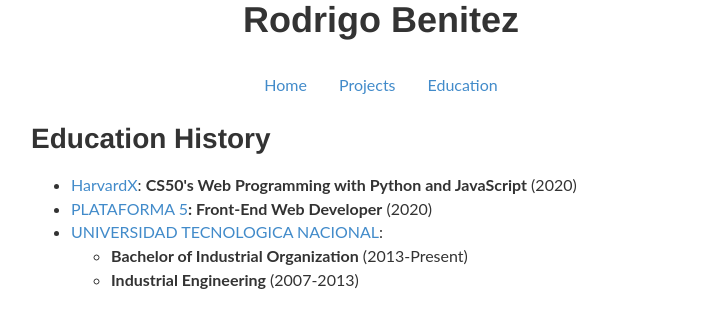
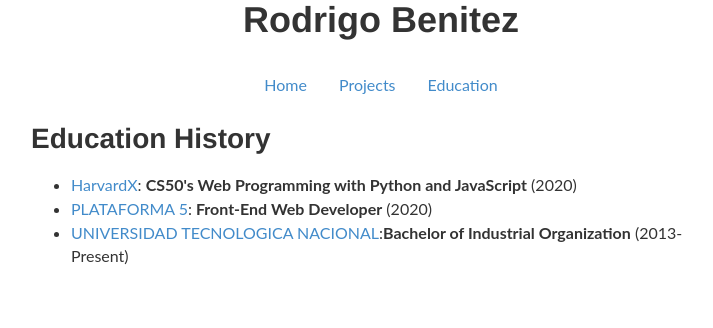
Before and after one commit to rodrigorbenitez/my-personal-web, a Flask app: page /education in a window 1280 px wide. Shown: the part 255-583 px from the top of the page, without its empty margins (259-972 px from the left). Run offline with Flask 2, Linux system fonts and the light colour scheme; some libraries are stand-ins or nearby versions.

Commit message:
text changes in education

```diff
--- a/templates/education.html
+++ b/templates/education.html
@@ -4,15 +4,8 @@
     <h1>Education History</h1>
     <ul>
         <li><a href="http://localhost:61209/projects">HarvardX</a>: <span>CS50's Web Programming with Python and JavaScript</span> (2020)</li>
-        <li><a href="https://plataforma5.la/">PLATAFORMA 5</a><span>: Front-End Web Developer</span> (2020)</li>
-        <li>
-            <a href="https://www.utn.edu.ar/es/">UNIVERSIDAD TECNOLOGICA NACIONAL</a>:
-            <ul>
-                <li>
-                    <span>Bachelor of Industrial Organization</span> (2013-Present)
-                </li>
-                <li><span>Industrial Engineering</span> (2007-2013)</li>
-            </ul>
+        <li><a href="https://plataforma5.la/">PLATAFORMA 5</a>:<span> Front-End Web Developer</span> (2020)</li>
+        <li><a href="https://www.utn.edu.ar/es/">UNIVERSIDAD TECNOLOGICA NACIONAL</a>:<span>Bachelor of Industrial Organization</span> (2013-Present)
         </li>
     </ul>
 </div>
```
